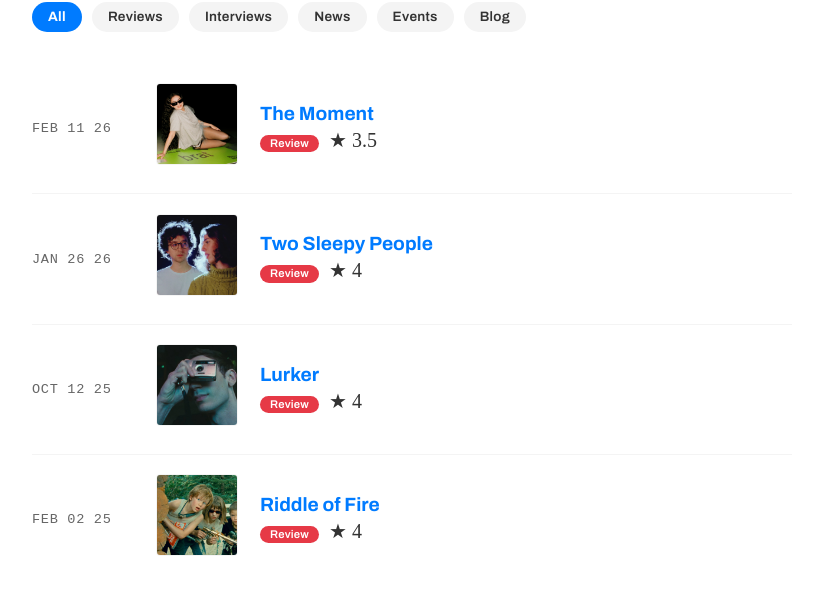
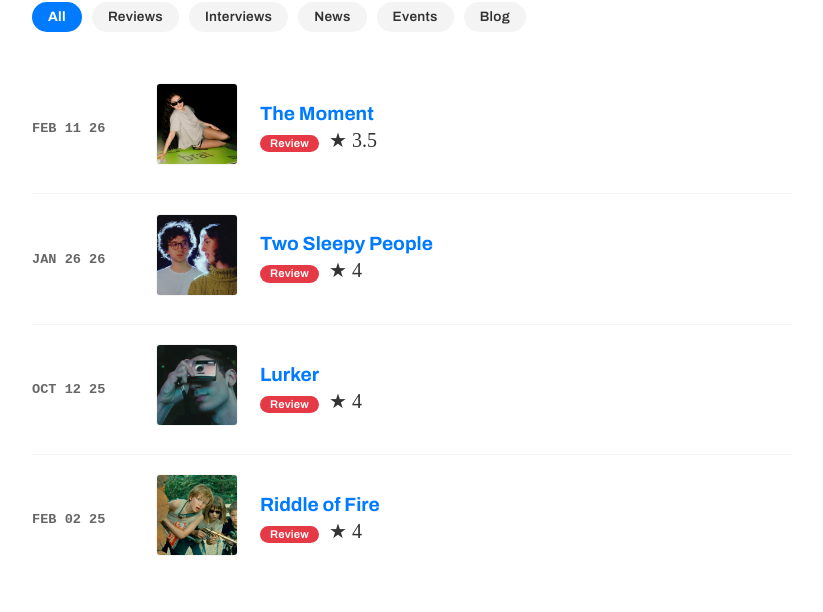
Before and after one commit to Slowburn-Movies/slowburn-movies.github.io, a Jekyll site: the page built from posts.md, in a window 1280 px wide. Shown: the part 210-822 px from the top of the page, without its empty margins (228-1051 px from the left). Built offline with Jekyll 4.4.1, drawn with Linux system fonts in a browser that asks for light colours; some web fonts are replaced.

Commit message:
Update main.css

```diff
--- a/assets/css/main.css
+++ b/assets/css/main.css
@@ -114,7 +114,7 @@ a {
   color: var(--caption-color);
 }
 
-.site-nav a, .archive-date, .image-caption, figcaption {
+.site-nav a, .image-caption, figcaption {
   font-family: 'Archivo', sans-serif;
   font-weight: 500;
   font-size: 0.8rem;
@@ -276,6 +276,7 @@ a {
 
 .archive-date {
   font-family: monospace;
+  font-weight: bold;
   font-size: 0.85rem;
   color: var(--caption-color);
   text-transform: uppercase;
```
